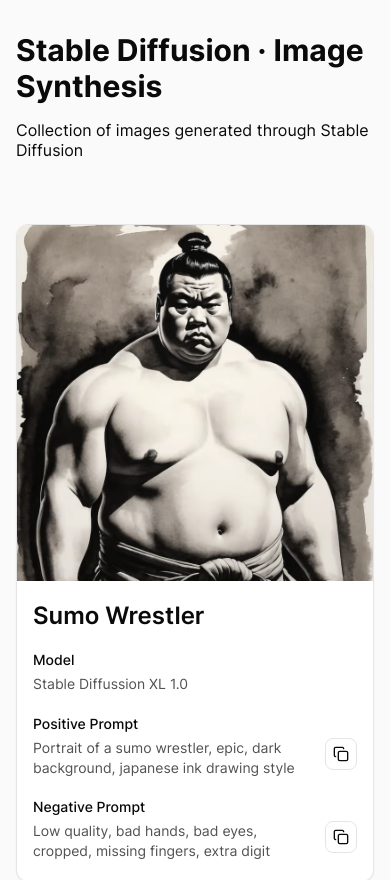
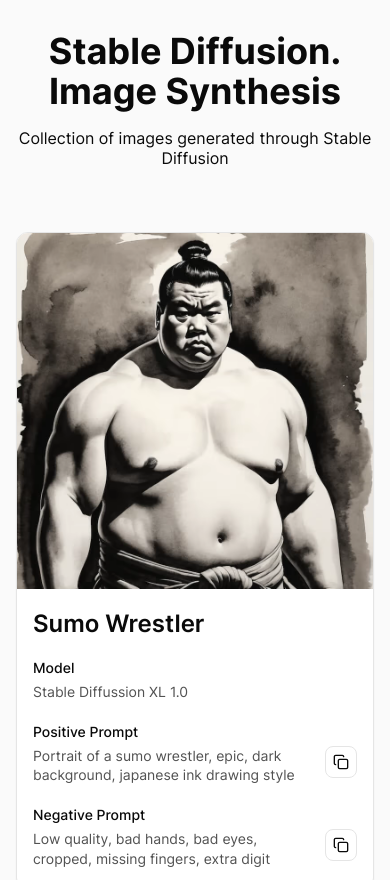
Before and after one commit to juan-antonio-ledesma/stable-diffusion-image-synthesis, an Astro site: page / in a window 390 px wide. Shown: the top 880 px of the page. Built offline with nearby package versions, Linux system fonts and the light colour scheme; Astro itself is replaced by a stand-in of ours.

Commit message:
Enhance Header component: improve title formatting and adjust styles for better responsiveness

```diff
--- a/src/components/Header.tsx
+++ b/src/components/Header.tsx
@@ -2,7 +2,10 @@ export default function Header() {
   return (
     <header className="header">
       <div className="header-innerWrapper">
-        <h1 className="header-title">Stable Diffusion · Image Synthesis</h1>
+        <h1 className="header-title">
+          Stable Diffusion. <br />
+          Image Synthesis
+        </h1>
         <p className="header-subtitle">
           Collection of images generated through Stable Diffusion
         </p>
--- a/src/styles/components/header.scss
+++ b/src/styles/components/header.scss
@@ -8,18 +8,19 @@
     max-width: 27rem;
     margin-inline: auto;
     padding: 2rem 1rem;
+    text-align: center;
 
-    @media screen and (min-width: $md) {
+    @media screen and (width >= $md) {
       max-width: $content-max-width;
     }
   }
 
   &-title {
-    @include apply-text-style('text-2xl', 700);
+    @include apply-text-style('text-3xl', 700);
     margin-bottom: 1rem;
 
-    @media screen and (min-width: $md) {
-      @include apply-text-style('text-3xl', 700);
+    @media screen and (width >= $md) {
+      @include apply-text-style('text-4xl', 700);
     }
   }
 
```
